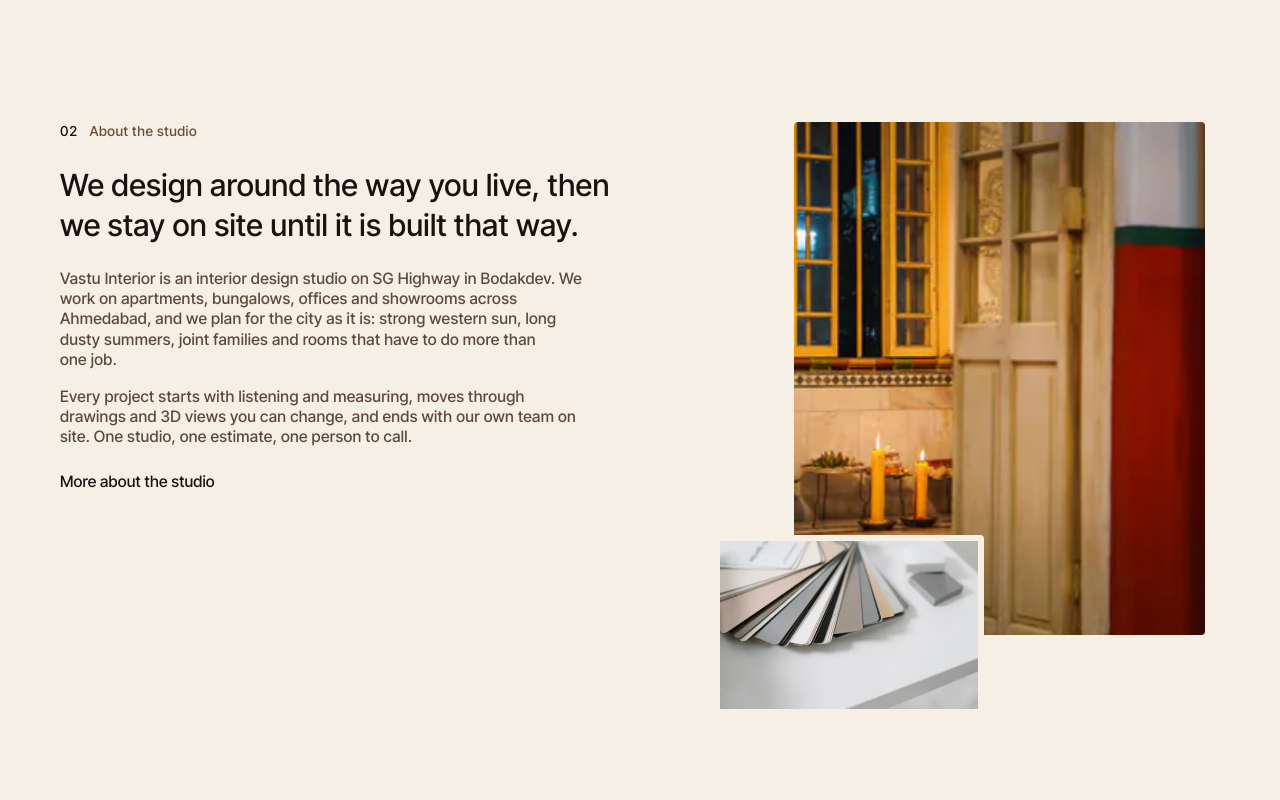
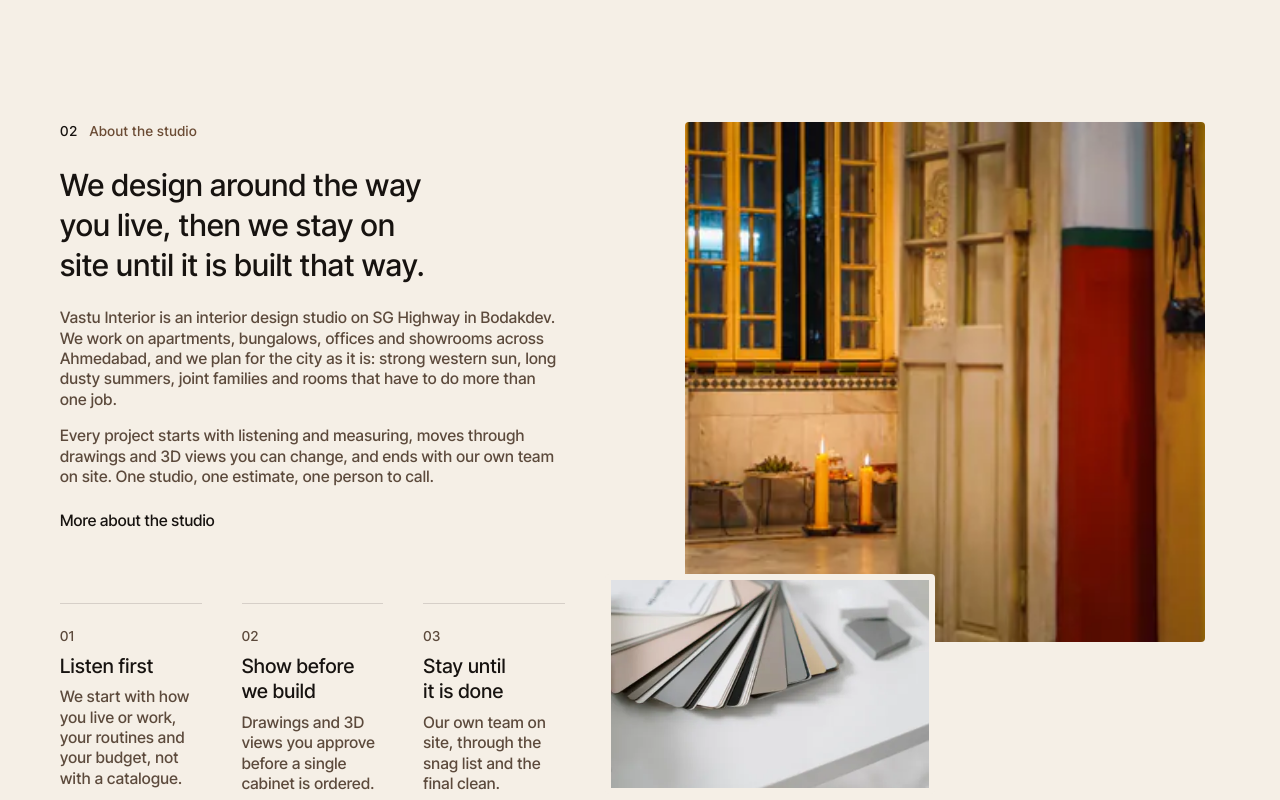
Before and after one commit to jayponkiya/Vaastu-Interior, a plain HTML site: page index.html in a window 1280 px wide. Shown: the part 1020-1820 px from the top of the page. Drawn offline with Linux system fonts and the light colour scheme.

Commit message:
Home: fill the about section's empty space with three studio principles
Principles (listen first, show before we build, stay until it is done)
sit at the foot of the text column and line up with the image stack.
On wide screens the image column is capped at 600px with a square main
image so the two columns stay balanced.

Co-Authored-By: Claude Opus 5.5 <noreply@anthropic.com>

```diff
--- a/assets/css/pages.css
+++ b/assets/css/pages.css
@@ -80,11 +80,42 @@
   width: 55%;
   border: 6px solid var(--cream);
 }
+/* Three studio principles; on large screens they sit at the foot of the text
+   column so it lines up with the bottom of the image stack. */
+.principles {
+  display: grid;
+  gap: var(--s-3) var(--col-gap);
+  margin-top: var(--s-3);
+}
+.principles__item {
+  display: grid;
+  align-content: start;
+  gap: var(--s-1);
+  padding-top: var(--s-3);
+  border-top: 1px solid var(--line);
+}
+.principles__num {
+  font-size: var(--fs-label);
+  letter-spacing: var(--ls-label);
+  color: var(--text-muted);
+}
+.principles__title { font-size: var(--fs-h4); }
+.principles__item p { color: var(--text-muted); }
+@media (min-width: 768px) {
+  .principles { grid-template-columns: repeat(3, minmax(0, 1fr)); }
+}
 @media (min-width: 1024px) {
   .about-preview {
     grid-template-columns: minmax(0, 1fr) minmax(0, 0.8fr);
-    align-items: start;
+    align-items: stretch;
   }
+  .about-preview__text { grid-template-rows: auto auto auto 1fr; }
+  .principles { align-self: end; margin-top: var(--s-5); }
+}
+@media (min-width: 1200px) {
+  /* Keep the image stack from outgrowing the text column on wide screens. */
+  .about-preview { grid-template-columns: minmax(0, 1fr) minmax(0, 600px); }
+  .about-preview .media--portrait { --ratio: 1 / 1; }
   .about-preview__media { padding: 0 0 var(--s-10, 80px) var(--s-10, 80px); }
 }
 
--- a/index.html
+++ b/index.html
@@ -260,6 +260,23 @@
             <p>Every project starts with listening and measuring, moves through drawings and 3D views you can change, and ends with our own team on site. One studio, one estimate, one person to call.</p>
             <a class="link-line" href="/about">More about the studio</a>
           </div>
+          <ol class="principles" role="list" data-reveal="stagger">
+            <li class="principles__item">
+              <span class="principles__num">01</span>
+              <h3 class="principles__title">Listen first</h3>
+              <p>We start with how you live or work, your routines and your budget, not with a catalogue.</p>
+            </li>
+            <li class="principles__item">
+              <span class="principles__num">02</span>
+              <h3 class="principles__title">Show before we build</h3>
+              <p>Drawings and 3D views you approve before a single cabinet is ordered.</p>
+            </li>
+            <li class="principles__item">
+              <span class="principles__num">03</span>
+              <h3 class="principles__title">Stay until it is done</h3>
+              <p>Our own team on site, through the snag list and the final clean.</p>
+            </li>
+          </ol>
         </div>
         <div class="about-preview__media">
           <div class="media media--portrait" data-reveal="mask">
```
